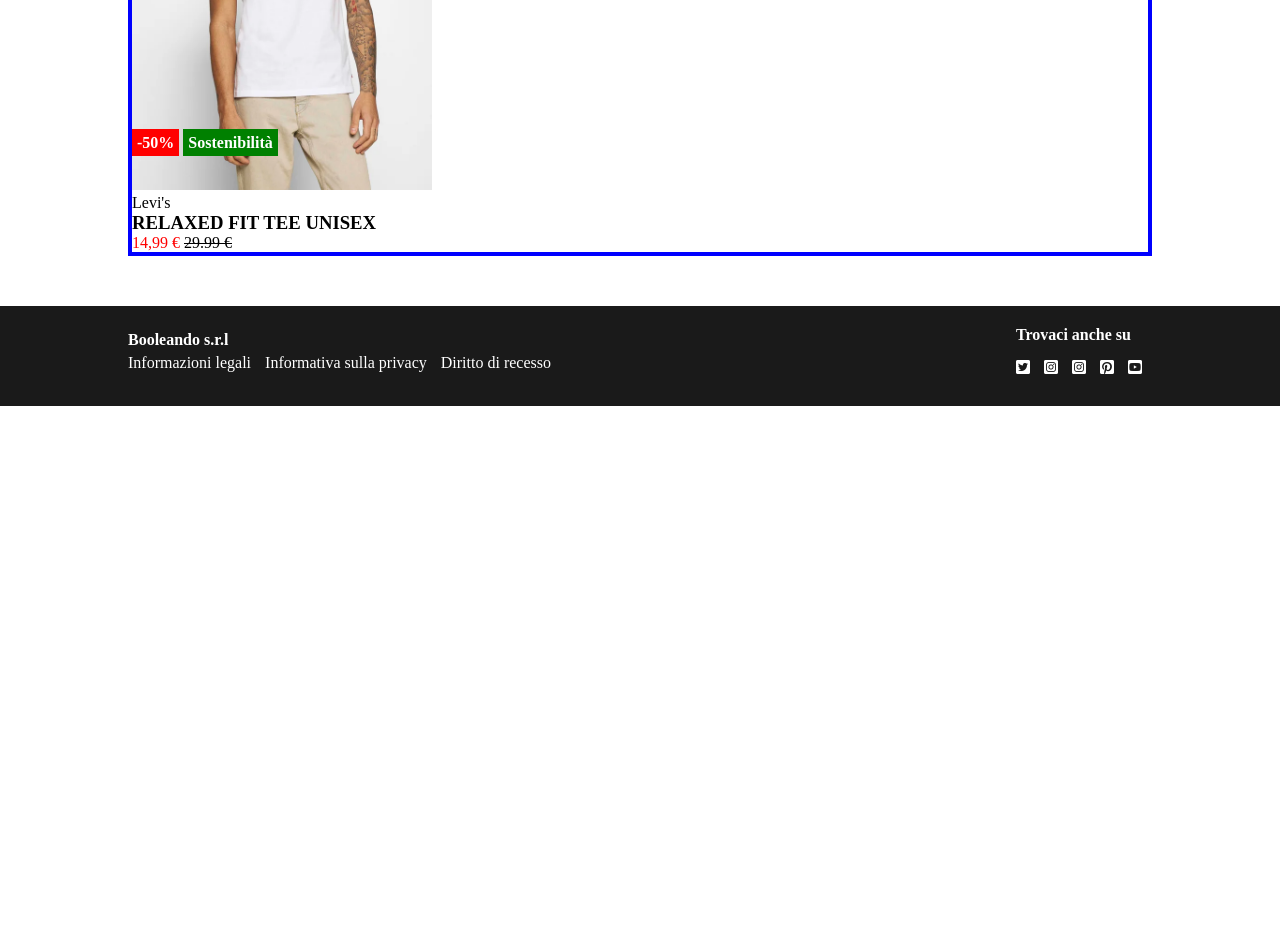
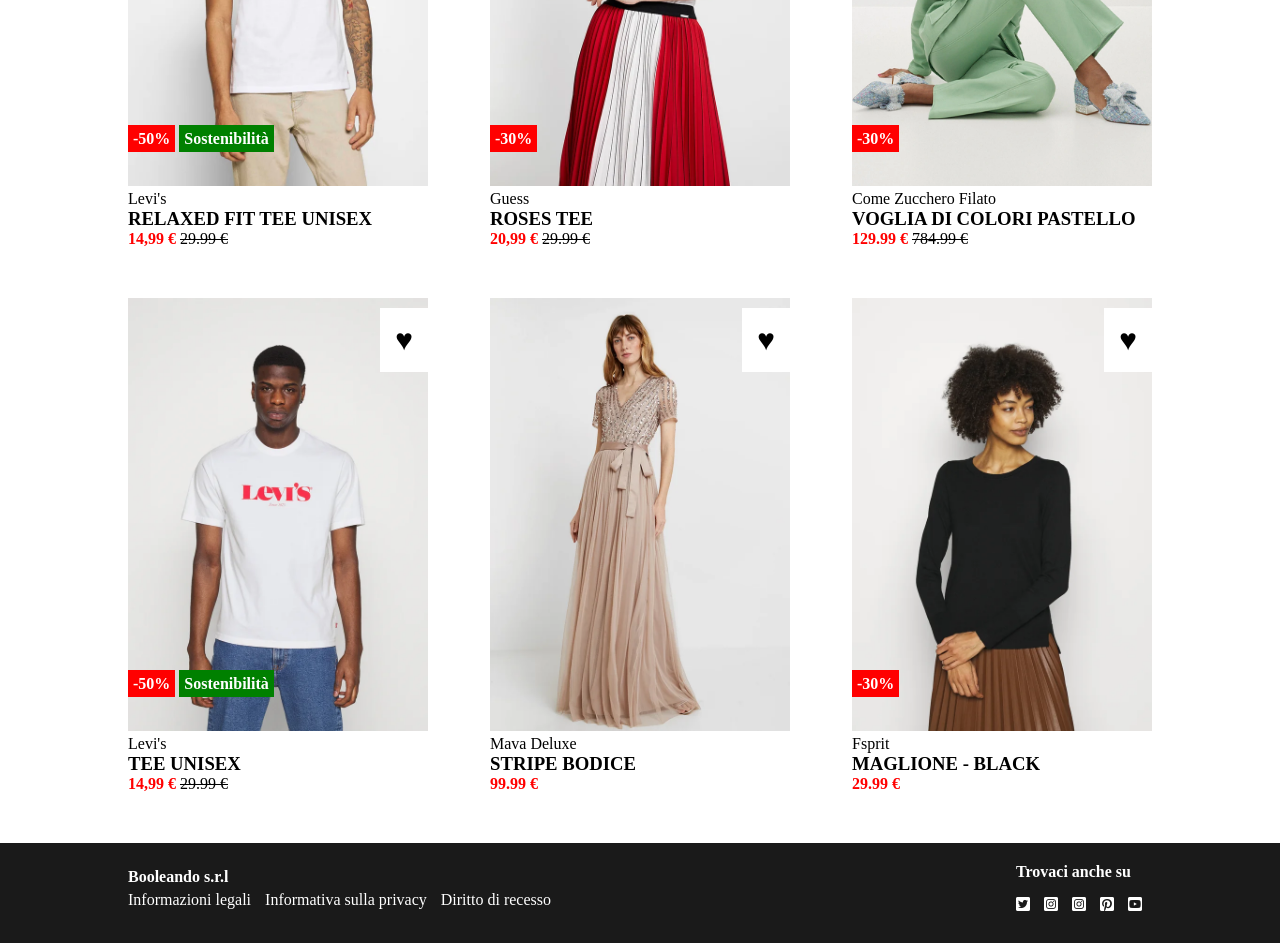
Before and after one commit to AriannaRuggirello/html-css-boolando, a plain HTML site: page index.html in a window 1280 px wide. Shown: the part 380-1323 px from the top of the page. Before the commit the page ends 800 px from the top, so only its background shows below. Drawn offline with Linux system fonts and the light colour scheme.

Commit message:
main section

```diff
--- a/css/style.css
+++ b/css/style.css
@@ -57,6 +57,7 @@
 
 .red-price{
     color: red;
+    font-weight: bold;
 }
 
 .label-section{
@@ -127,12 +128,11 @@
 
 /* debug rules */
 
-.row{
-    /* background-color: blueviolet; */
+/* .row{
+    background-color: blueviolet;
     border: 4px solid blue;
-    /* min-height: 350px; */
-
-}
+    min-height: 350px;
+} */
 /*
 .col{
     background-color: brown;
--- a/index.html
+++ b/index.html
@@ -53,13 +53,88 @@
                 <span class="heart">&hearts;</span>
             </div>
 
+            <div class="col">
+                <img class="product-img" src="img/2.webp" alt="immagine">
 
+                <div class="product-info">
+                    <span>Guess</span>
+                    <h3>ROSES TEE</h3>
+                    <span class="red-price">20,99 €</span>
+                    <span> <del>29.99 €</del> </span>
+                </div>
 
+                <div class="label-section">
+                    <span class="label discount">-30%</span>
+                </div>
+
+                <span class="heart">&hearts;</span>
+            </div>
+
+            <div class="col">
+                <img class="product-img" src="img/3.webp" alt="immagine">
+
+                <div class="product-info">
+                    <span>Come Zucchero Filato</span>
+                    <h3>VOGLIA DI COLORI PASTELLO</h3>
+                    <span class="red-price">129.99 € </span>
+                    <span> <del>784.99 €</del> </span>
+                </div>
+
+                <div class="label-section">
+                    <span class="label discount">-30%</span>
+                </div>
+
+                <span class="heart">&hearts;</span>
+            </div>
 
         </div>
 
+        <div class="row">
+            <div class="col">
+                <img class="product-img" src="img/4.webp" alt="immagine">
 
+                <div class="product-info">
+                    <span>Levi's</span>
+                    <h3>TEE UNISEX</h3>
+                    <span class="red-price">14,99 €</span>
+                    <span> <del>29.99 €</del> </span>
+                </div>
 
+                <div class="label-section">
+                    <span class="label discount">-50%</span>
+                    <span class="label sustainable">Sostenibilità</span>
+                </div>
+
+                <span class="heart">&hearts;</span>
+            </div>
+
+            <div class="col">
+                <img class="product-img" src="img/5.webp" alt="immagine">
+
+                <div class="product-info">
+                    <span>Mava Deluxe</span>
+                    <h3>STRIPE BODICE</h3>
+                    <span class="red-price">99.99 €</span>
+                </div>
+                <span class="heart">&hearts;</span>
+            </div>
+
+            <div class="col">
+                <img class="product-img" src="img/6.webp" alt="immagine">
+
+                <div class="product-info">
+                    <span>Fsprit</span>
+                    <h3>MAGLIONE - BLACK</h3>
+                    <span class="red-price">29.99 €</span>
+                </div>
+
+                <div class="label-section">
+                    <span class="label discount">-30%</span>
+                </div>
+
+                <span class="heart">&hearts;</span>
+            </div>
+        </div>
     </main>
 
     <!-- footer with two columns -->
```
